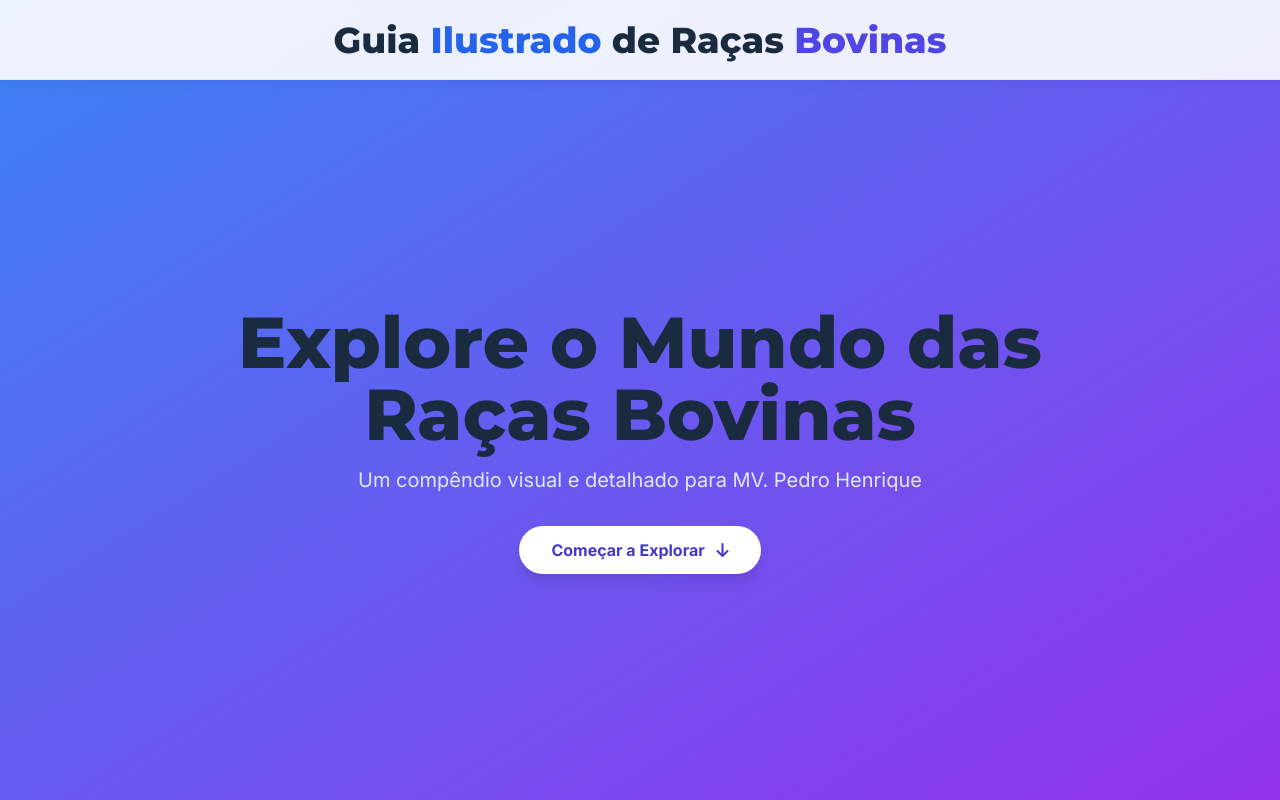
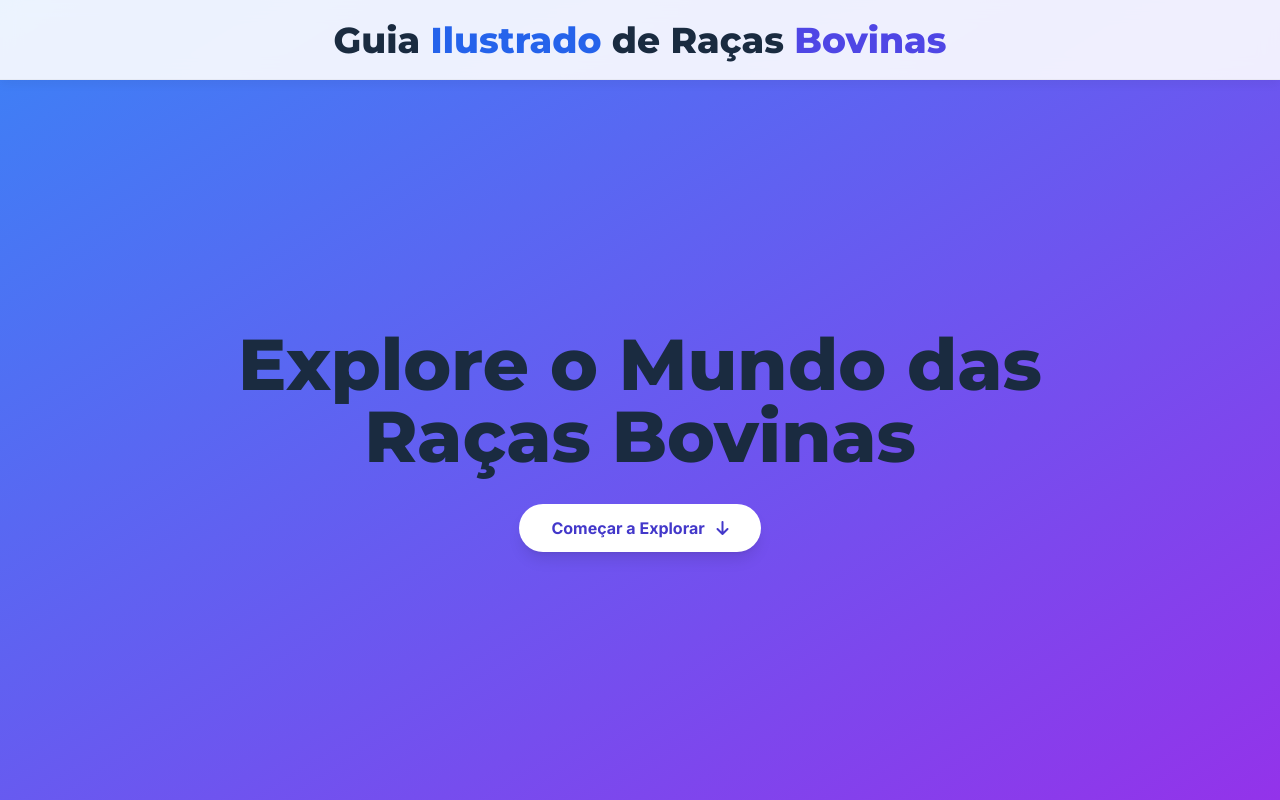
Before and after one commit to Pedrocoro0601/Guia-de-Ra-as, a plain HTML site: page index.html in a window 1280 px wide. Shown: the top 800 px of the page. Drawn offline with nearby package versions, Linux system fonts and the light colour scheme.

Commit message:
Add files via upload

```diff
--- a/index.html
+++ b/index.html
@@ -451,7 +451,6 @@
                 Explore o Mundo das Raças Bovinas
             </h2>
             <p class="text-lg md:text-xl text-indigo-100 mb-8 animate-hero-subtitle">
-                Um compêndio visual e detalhado para MV. Pedro Henrique
             </p>
             <a href="#A" class="inline-block bg-white text-indigo-700 font-bold py-3 px-8 rounded-full shadow-lg hover:bg-indigo-50 hover:scale-105 transition-all duration-300 animate-hero-link">
                 Começar a Explorar <i class="fas fa-arrow-down ml-2"></i>
```
